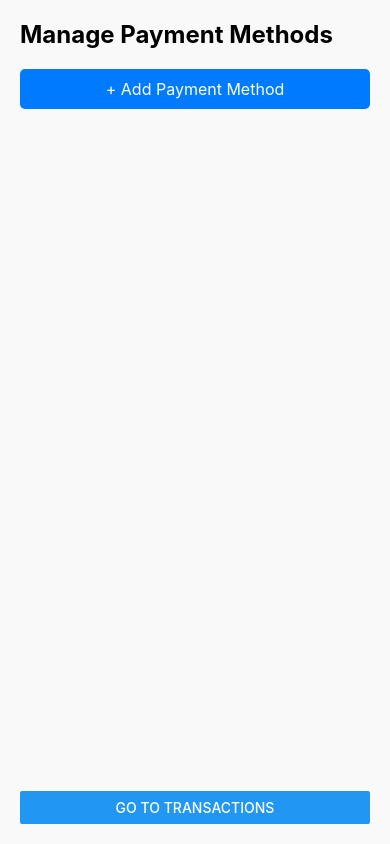
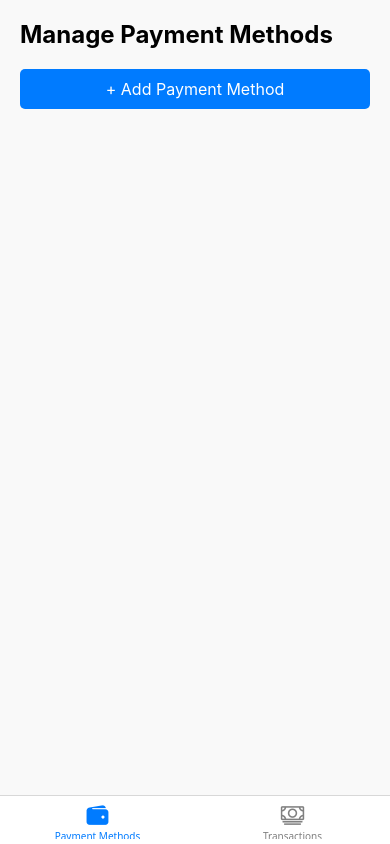
Before and after one commit to Neilplay/MobProg, a React Native app in the folder ewallet-app/: screen /AccountManager in a window 390 px wide. Built offline with nearby package versions, Linux system fonts and the light colour scheme.

Commit message:
added navbar

```diff
--- a/ewallet-app/App.tsx
+++ b/ewallet-app/App.tsx
@@ -1,27 +1,53 @@
 import React from 'react';
 import { NavigationContainer } from '@react-navigation/native';
-import { createStackNavigator } from '@react-navigation/stack';
+import { createBottomTabNavigator } from '@react-navigation/bottom-tabs';
 import AccountManager from './components/AccountManager';
 import TransactionScreen from './components/TransactionScreen';
 import { SafeAreaProvider } from 'react-native-safe-area-context';
-import { StatusBar } from 'react-native';
+import { StatusBar, Text, View } from 'react-native';
+import Ionicons from 'react-native-vector-icons/Ionicons';
 
-type RootStackParamList = {
-  AccountManager: undefined;
-  TransactionScreen: undefined;
-};
-
-const Stack = createStackNavigator<RootStackParamList>();
+const Tab = createBottomTabNavigator();
 
 export default function App() {
   return (
     <SafeAreaProvider>
       <NavigationContainer>
         <StatusBar barStyle="dark-content" />
-        <Stack.Navigator initialRouteName="AccountManager" screenOptions={{ headerShown: false }}>
-          <Stack.Screen name="AccountManager" component={AccountManager} />
-          <Stack.Screen name="TransactionScreen" component={TransactionScreen} />
-        </Stack.Navigator>
+        <Tab.Navigator
+          initialRouteName="AccountManager"
+          screenOptions={({ route }) => ({
+            tabBarIcon: ({ focused, color, size }) => {
+              let iconName: string;
+
+              if (route.name === 'AccountManager') {
+                iconName = focused ? 'wallet' : 'wallet-outline';
+              } else if (route.name === 'TransactionScreen') {
+                iconName = focused ? 'cash' : 'cash-outline';
+              } else {
+                iconName = 'help-circle'; // Default icon if no match
+              }
+
+              // Return the icon component
+              return <Ionicons name={iconName} size={size} color={color} />;
+            },
+            tabBarActiveTintColor: '#007BFF',
+            tabBarInactiveTintColor: 'gray',
+            headerShown: false,
+          })}
+        >
+          <Tab.Screen
+            name="AccountManager"
+            component={AccountManager}
+            options={{ title: 'Payment Methods' }}
+          />
+          <Tab.Screen
+            name="TransactionScreen"
+            component={TransactionScreen}
+            options={{ title: 'Transactions' }}
+          />
+        </Tab.Navigator>
+
       </NavigationContainer>
     </SafeAreaProvider>
   );
--- a/ewallet-app/components/AccountManager.tsx
+++ b/ewallet-app/components/AccountManager.tsx
@@ -60,7 +60,7 @@ export default function AccountManager({ navigation }: { navigation: any }) {
         )}
       />
 
-      <Button title="Go to Transactions" onPress={() => navigation.navigate('TransactionScreen')} />
+
 
       <Modal visible={modalVisible} animationType="slide" transparent={true}>
         <View style={styles.modalContainer}>
--- /dev/null
+++ b/ewallet-app/declarations.d.ts
@@ -0,0 +1,4 @@
+declare module 'react-native-vector-icons/Ionicons' {
+    import { Icon } from 'react-native-vector-icons/Icon';
+    export default Icon;
+}
```
Also changed, not shown: ewallet-app/package.json (+6 -1 lines), 1 other file (tests, documents, lock files or other folders).
